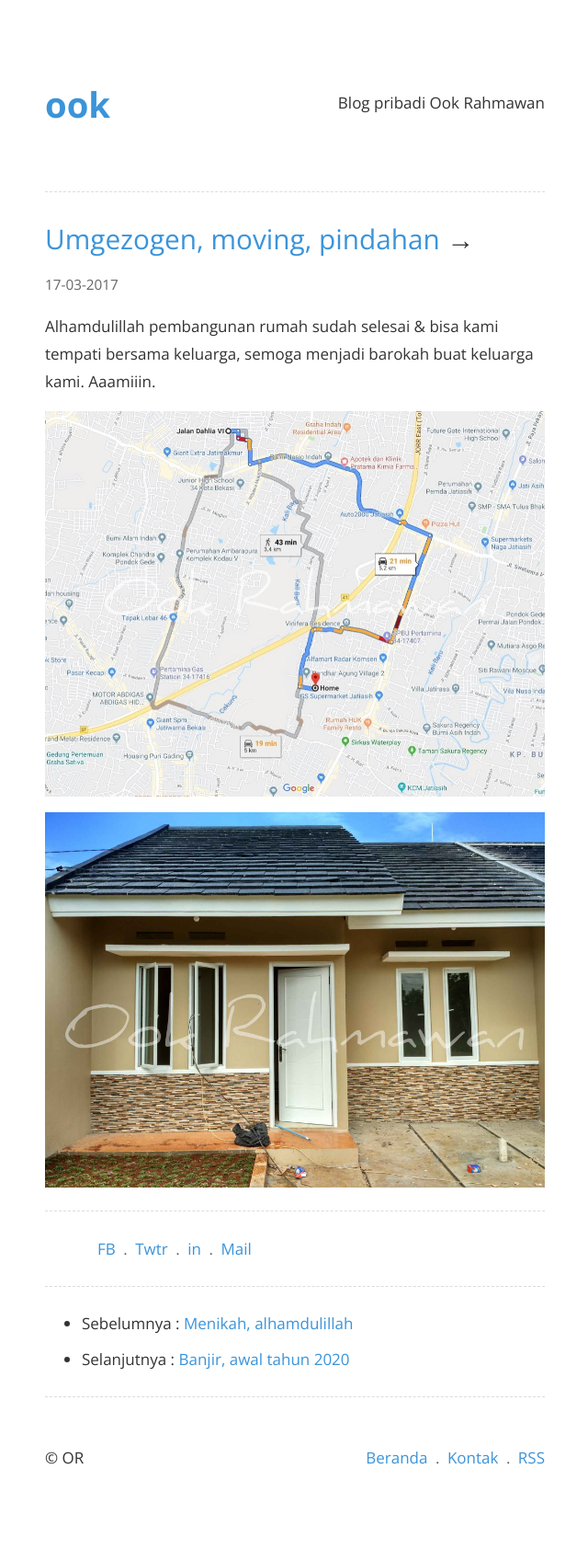
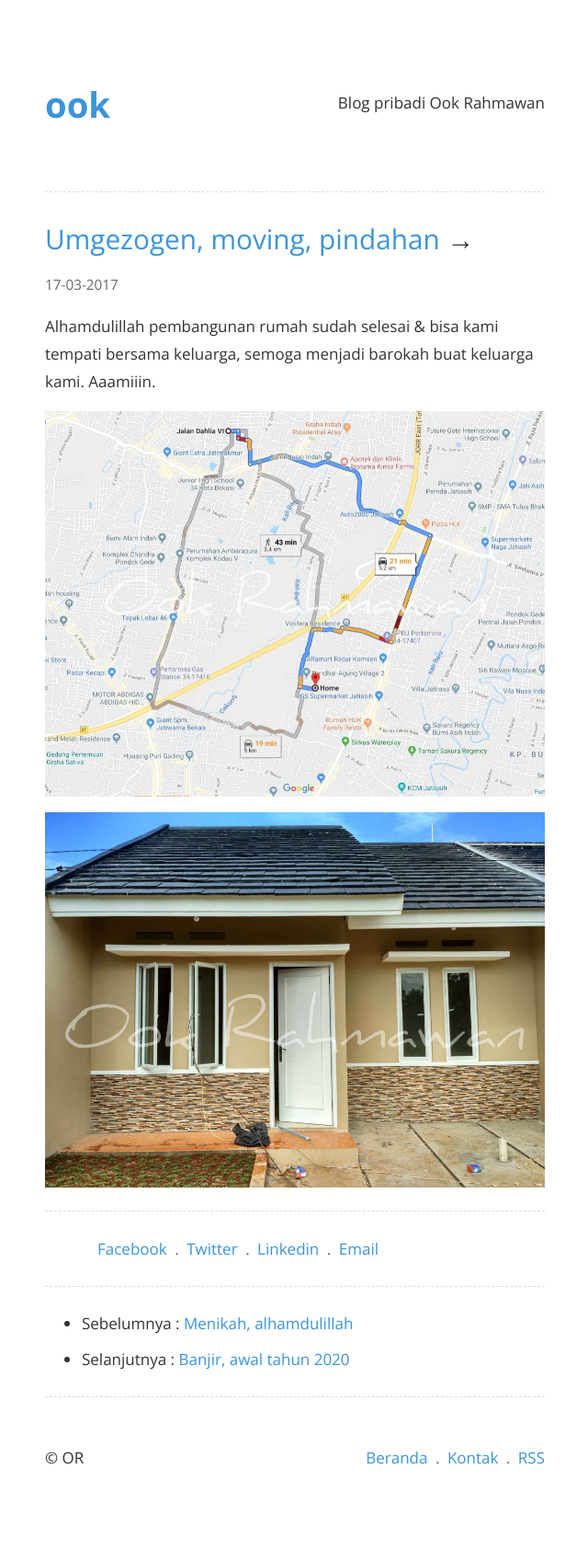
Before and after one commit to krhmwn/krhmwn.github.io, a Jekyll site: the page built from _posts/2017-03-17-umgezogen-moving-pindahan.markdown, in a window 1280 px wide. Shown: the whole page at 92% size, without its empty margins (319-959 px from the left). Built offline with Jekyll 4.4.1, drawn with Linux system fonts in a browser that asks for light colours.

Commit message:
update v.1.0.

```diff
--- a/_includes/share.html
+++ b/_includes/share.html
@@ -1,8 +1,8 @@
 <nav class="share">
 <ul>
-<li><a href="https://www.facebook.com/sharer/sharer.php?u={{ site.url }}{{ site.baseurl }}{{ page.url }}" title="facebook">FB</a></li>
-<li><a href="https://twitter.com/intent/tweet?text={{ page.title }}&url={{ site.url }}{{ site.baseurl }}{{ page.url }}" title="twitter">Twtr</a></li>
-<li><a href="https://www.linkedin.com/shareArticle?mini=true&url={{ site.url }}{{ site.baseurl }}{{ page.url }}" title="linkedin">in</a></li>
-<li><a href="mailto:?subject={{ page.title }}&amp;body=Silahkan berkunjung ke {{ site.url }}{{ site.baseurl }}{{ page.url }}" title="email">Mail</a></li>
+<li><a href="https://www.facebook.com/sharer/sharer.php?u={{ site.url }}{{ site.baseurl }}{{ page.url }}" title="facebook">Facebook</a></li>
+<li><a href="https://twitter.com/intent/tweet?text={{ page.title }}&url={{ site.url }}{{ site.baseurl }}{{ page.url }}" title="twitter">Twitter</a></li>
+<li><a href="https://www.linkedin.com/shareArticle?mini=true&url={{ site.url }}{{ site.baseurl }}{{ page.url }}" title="linkedin">Linkedin</a></li>
+<li><a href="mailto:?subject={{ page.title }}&amp;body=Silahkan berkunjung ke {{ site.url }}{{ site.baseurl }}{{ page.url }}" title="email">Email</a></li>
 </ul>
 </nav>
```
